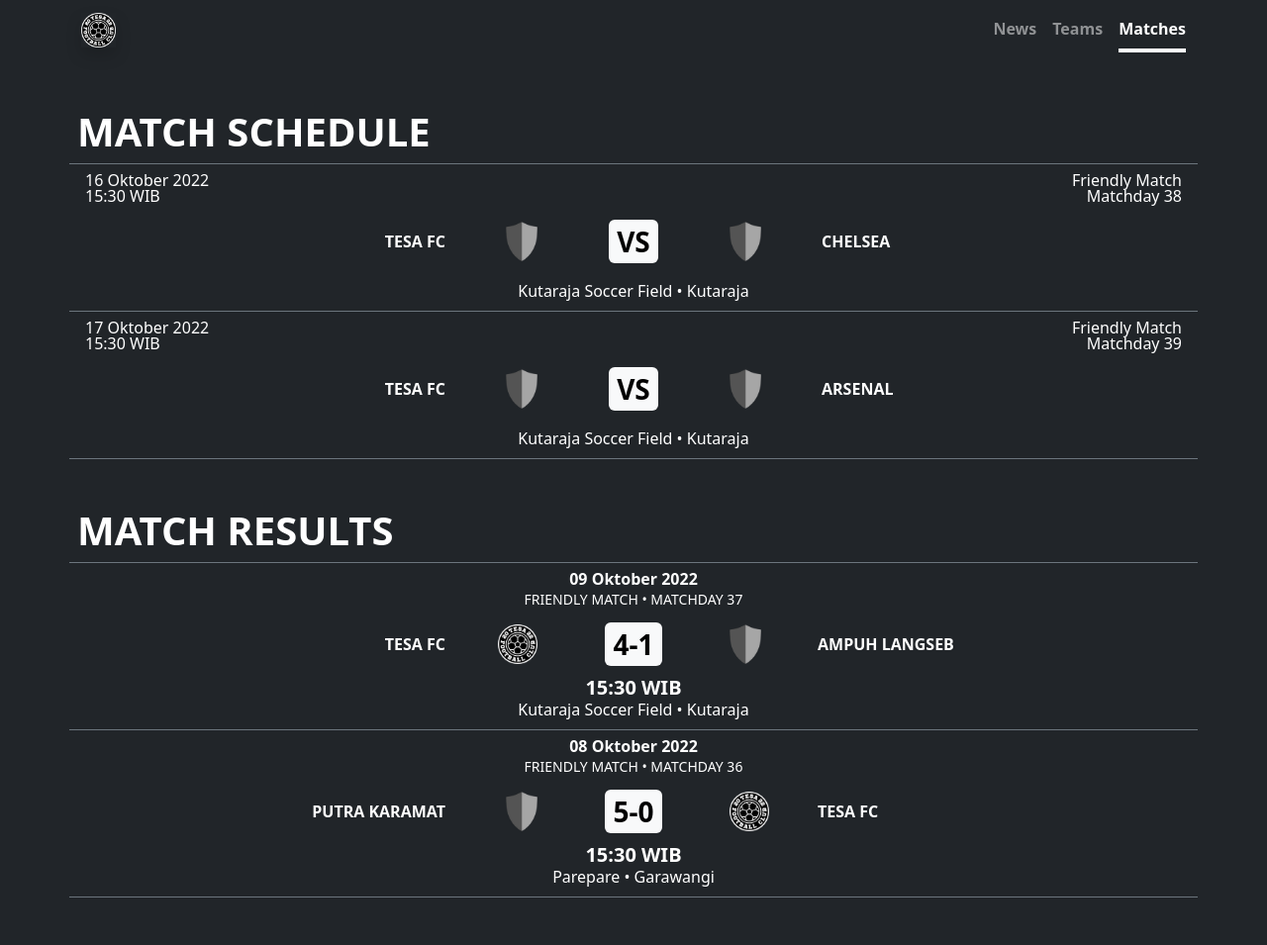
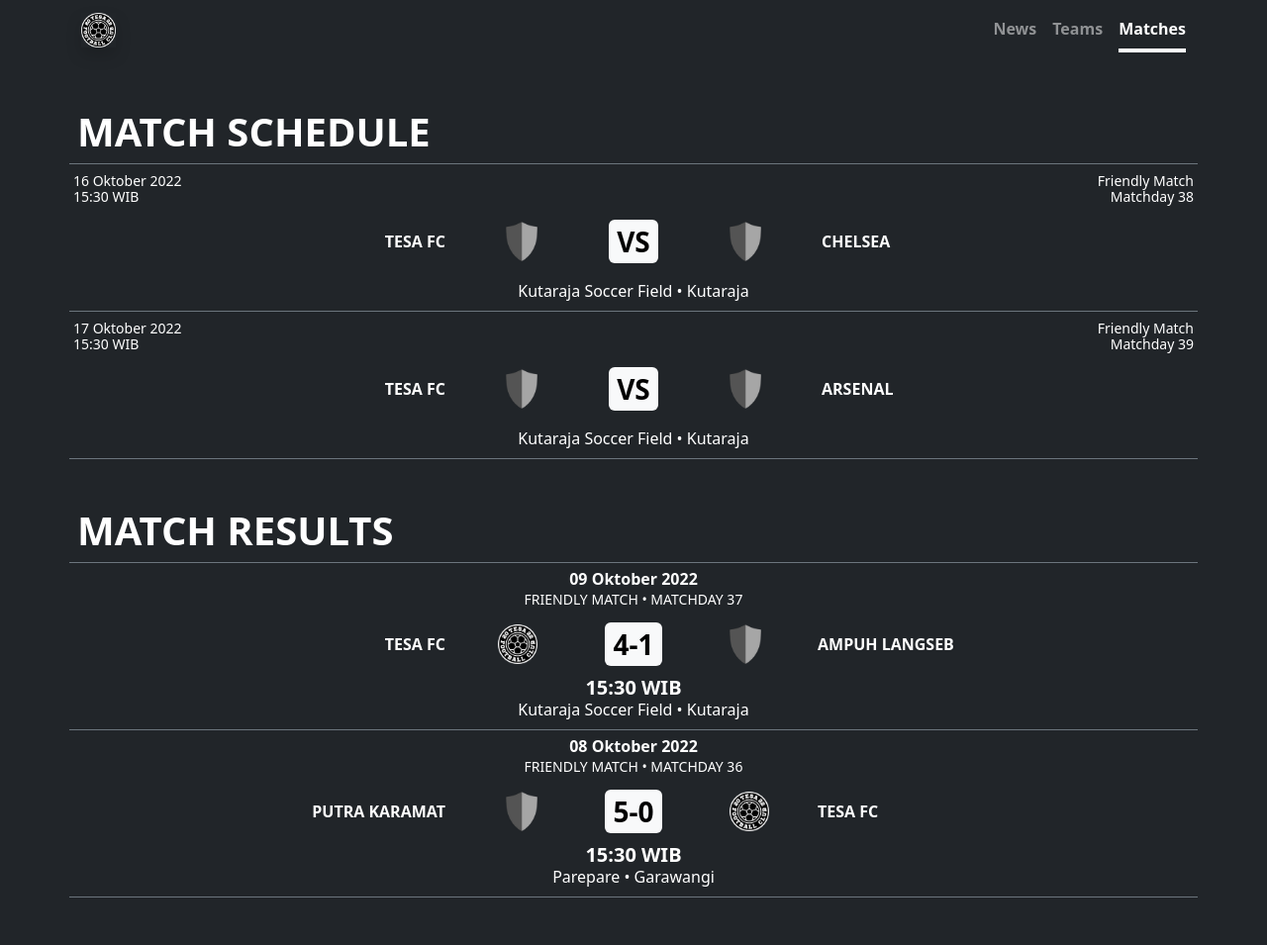
Before and after one commit to tesafc/tesafc.github.io, a Jekyll site: the page built from matches.html, in a window 1280 px wide. Shown: the whole page at 99% size. Built offline with Jekyll 4.4.1, drawn with Linux system fonts in a browser that asks for light colours.

Commit message:
Update matches.html

```diff
--- a/matches.html
+++ b/matches.html
@@ -11,14 +11,14 @@
       {% for match in schedules %}
       <div class="col">
         <div class="card text-bg-dark border-0 border-secondary border-bottom rounded-0 px-0">
-          <div class="card-header d-flex justify-content-between bg-transparent border-0">
+          <div class="card-header d-flex justify-content-between bg-transparent border-0 px-1">
             <div>
-              <p class="card-text text-start text-capitalize mb-0 lh-1">{{ match.time }}</p>
-              <p class="card-text text-start text-uppercase mb-0 lh-1">{{ match.kick-off }}</p>
+              <p class="card-text text-start text-capitalize mb-0 lh-1"><small>{{ match.time }}</small></p>
+              <p class="card-text text-start text-uppercase mb-0 lh-1"><small>{{ match.kick-off }}</small></p>
             </div>
             <div>
-              <p class="card-text text-end text-capitalize mb-0 lh-1">{{ match.competition }}</p>
-              <p class="card-text text-end text-capitalize mb-0 lh-1">{{ match.matchday }}</p>
+              <p class="card-text text-end text-capitalize mb-0 lh-1"><small>{{ match.competition }}</small></p>
+              <p class="card-text text-end text-capitalize mb-0 lh-1"><small>{{ match.matchday }}</small></p>
             </div>
           </div>
           <div class="card-body py-2">
```
